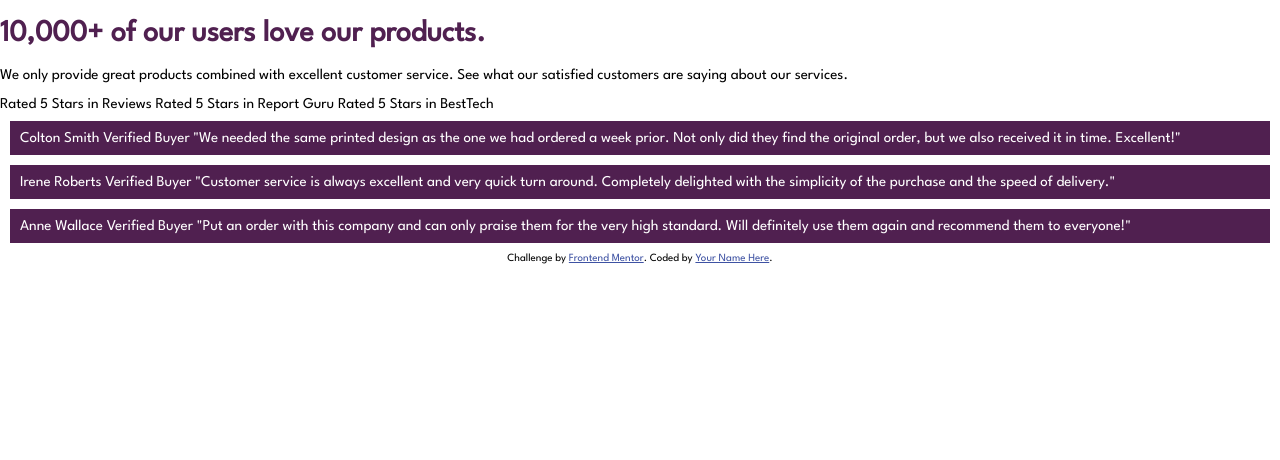
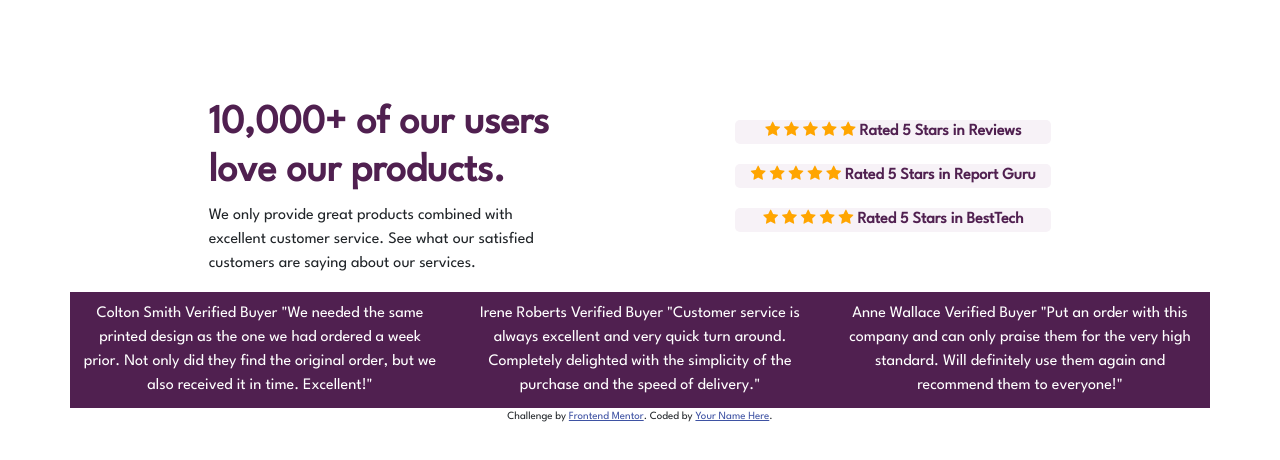
Before and after one commit to mmwihaki/social-proof-section, a website: page index.html in a window 1280 px wide. Drawn offline with nearby package versions, Linux system fonts and the light colour scheme.

Commit message:
add stars rating

```diff
--- a/index.html
+++ b/index.html
@@ -1,65 +1,105 @@
 <!DOCTYPE html>
 <html lang="en">
+
 <head>
   <meta charset="UTF-8" />
   <meta name="viewport" content="width=device-width, initial-scale=1.0" />
   <!-- displays site properly based on user's device -->
 
-    <link
-      rel="icon"
-      type="image/png"
-      sizes="32x32"
-      href="./images/favicon-32x32.png"
-    />
+  <link rel="icon" type="image/png" sizes="32x32" href="./images/favicon-32x32.png" />
 
   <title>Frontend Mentor | Social proof section</title>
 
   <!-- Feel free to remove these styles or customise in your own stylesheet 👍 -->
   <link rel="stylesheet" href="style.css">
+  <link href="https://cdn.jsdelivr.net/npm/bootstrap@5.3.0-alpha1/dist/css/bootstrap.min.css" rel="stylesheet"
+    integrity="sha384-GLhlTQ8iRABdZLl6O3oVMWSktQOp6b7In1Zl3/Jr59b6EGGoI1aFkw7cmDA6j6gD" crossorigin="anonymous">
+  <link rel="stylesheet" href="https://cdnjs.cloudflare.com/ajax/libs/font-awesome/4.7.0/css/font-awesome.min.css">
 
 </head>
+
 <body>
-    <div>
-      <h1>10,000+ of our users love our products.</h1>
+  <div class="container">
+    <div class="row justify-content-evenly">
+      <div class="col-4">
+        <h1 class="purple-text">10,000+ of our users love our products.</h1>
 
         <p>We only provide great products combined with excellent customer service.
           See what our satisfied customers are saying about our services.</p>
       </div>
+      <div class="col-4 text-center" >
+        <div class="rating-box">
+          <p class="review-star">
+            <span class="fa fa-star checked"></span>
+            <span class="fa fa-star checked"></span>
+            <span class="fa fa-star checked"></span>
+            <span class="fa fa-star checked"></span>
+            <span class="fa fa-star checked"></span>
+            Rated 5 Stars in Reviews
+          </p>
 
-    <div>
-      Rated 5 Stars in Reviews
+        </div>
+        <div class="rating-box">
+          <p>
+            <span class="fa fa-star checked"></span>
+            <span class="fa fa-star checked"></span>
+            <span class="fa fa-star checked"></span>
+            <span class="fa fa-star checked"></span>
+            <span class="fa fa-star checked"></span>
             Rated 5 Stars in Report Guru
+          </p>
+
+        </div>
+        <div class="rating-box">
+          <p>
+            <span class="fa fa-star checked"></span>
+            <span class="fa fa-star checked"></span>
+            <span class="fa fa-star checked"></span>
+            <span class="fa fa-star checked"></span>
+            <span class="fa fa-star checked"></span>
             Rated 5 Stars in BestTech
+          </p>
         </div>
 
-    <div class="testimonial-box">
+      </div>
+    </div>
+  </div>
+
+    <div class="container text-center">
+      <div class="row">
+        <div class="testimonial-box col align-self-start">
           Colton Smith
           Verified Buyer
           "We needed the same printed design as the one we had ordered a week prior.
           Not only did they find the original order, but we also received it in time.
           Excellent!"
         </div>
-
-    <div class="testimonial-box">
+        <div class="testimonial-box container col align-self-center">
           Irene Roberts
           Verified Buyer
           "Customer service is always excellent and very quick turn around. Completely
           delighted with the simplicity of the purchase and the speed of delivery."
         </div>
 
-    <div class="testimonial-box">
+        <div class="testimonial-box container col align-self-end">
           Anne Wallace
           Verified Buyer
           "Put an order with this company and can only praise them for the very high
           standard. Will definitely use them again and recommend them to everyone!"
+        </div>
+      </div>
 
     </div>
 
-    <div class="attribution">
+
+
+
+
+    <div class="attribution container">
       Challenge by
-      <a href="https://www.frontendmentor.io?ref=challenge" target="_blank"
-        >Frontend Mentor</a
-      >. Coded by <a href="#">Your Name Here</a>.
+      <a href="https://www.frontendmentor.io?ref=challenge" target="_blank">Frontend Mentor</a>. Coded by <a
+        href="#">Your Name Here</a>.
     </div>
 </body>
+
 </html>
--- /dev/null
+++ b/package.json
@@ -0,0 +1,5 @@
+{
+  "dependencies": {
+    "bootstrap": "^5.3.0-alpha1"
+  }
+}
--- a/style.css
+++ b/style.css
@@ -11,7 +11,7 @@
 body{
     color: black;
     font-size: 15px;
-    margin: 0;
+    padding-top: 100px;
 }
 
 .attribution {
@@ -23,13 +23,27 @@ body{
     color: hsl(228, 45%, 44%);
 }
 
-h1{
+.purple-text{
     color: hsl(300, 43%, 22%);
+    font-weight: 900;
 }
 
 .testimonial-box{
     background-color: hsl(300, 43%, 22%);
     color: white;
     padding: 10px;
-    margin: 10px;
+
 }
+
+.rating-box{
+    background-color: hsl(300, 24%, 96%);
+    margin: 20px;
+
+    border-radius: 5px;
+    color: hsl(300, 43%, 22%);
+    font-weight: 900;
+}
+
+.checked {
+    color: orange;
+}
```
Also changed, not shown: 1 other file. Lines whose indentation alone changed are shown as unchanged.
